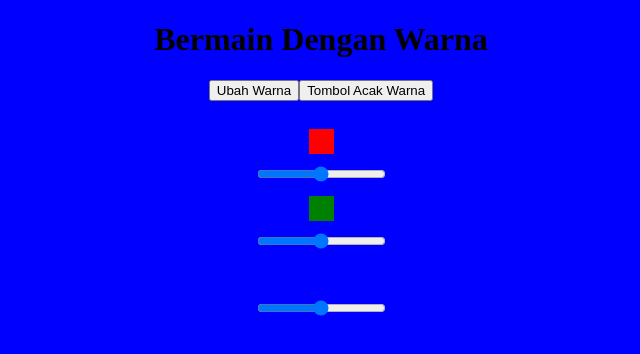
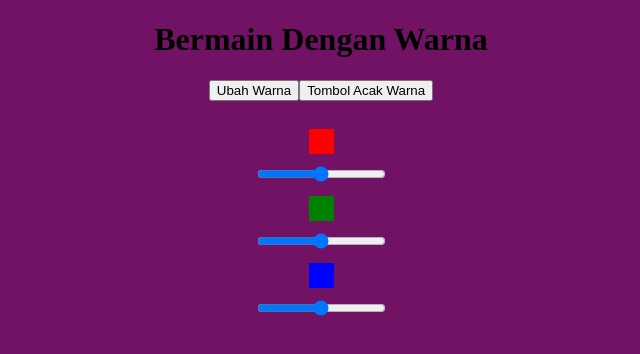
Before and after one commit to NahrulK/all-about-js, a plain HTML site: page JsDomWarna/index.html in a window 1280 px wide. Both pictures are taken after a click on the button "Ubah Warna". Shown: the whole page, without its empty margins (319-959 px from the left). Drawn offline with Linux system fonts and the light colour scheme.

Commit message:
Bermain dengan warna finish

```diff
--- a/JsDomWarna/index.html
+++ b/JsDomWarna/index.html
@@ -8,6 +8,10 @@
 
 
 <style>
+
+    html,body {
+        height: 100%;
+    }
 
 
     .kotak {
--- a/JsDomWarna/script.js
+++ b/JsDomWarna/script.js
@@ -68,3 +68,10 @@ sBiru.addEventListener("input", function(){
 });
 
 // Cursor Pengubah warna
+
+document.body.addEventListener("mousemove", function(){
+    const xPos = Math.round((event.clientX / window.innerWidth) * 255);
+    const yPos = Math.round((event.clientY / window.innerWidth) * 255);
+
+    document.body.style.backgroundColor = 'rgb('+xPos+','+yPos+',100)';
+});
```
